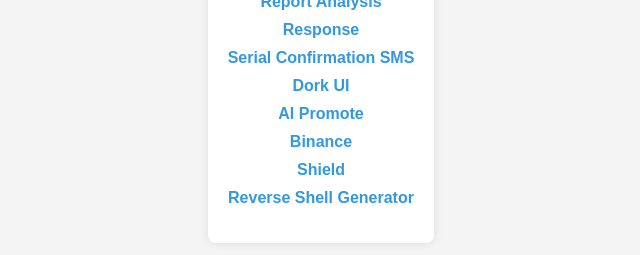
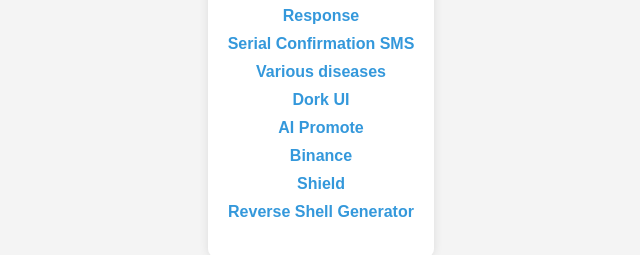
Before and after one commit to huntertool/mytool2, a plain HTML site: page index.html in a window 1280 px wide. Shown: the part 331-586 px from the top of the page, without its empty margins (319-959 px from the left). Drawn offline with Linux system fonts and the light colour scheme.

Commit message:
Update index.html

```diff
--- a/index.html
+++ b/index.html
@@ -49,6 +49,7 @@
             <li><a href="report/index.html">Report Analysis</a></li>
             <li><a href="response/index.html">Response</a></li>
             <li><a href="sms/index.html">Serial Confirmation SMS</a></li>
+            <li><a href="disease/index.html">Various diseases</a></li>
             <li><a href="dork-ui/index.html">Dork UI</a></li>
             <li><a href="ai-promote/index.html">AI Promote</a></li>
             <li><a href="Crypto/index.html">Binance</a></li>
```
